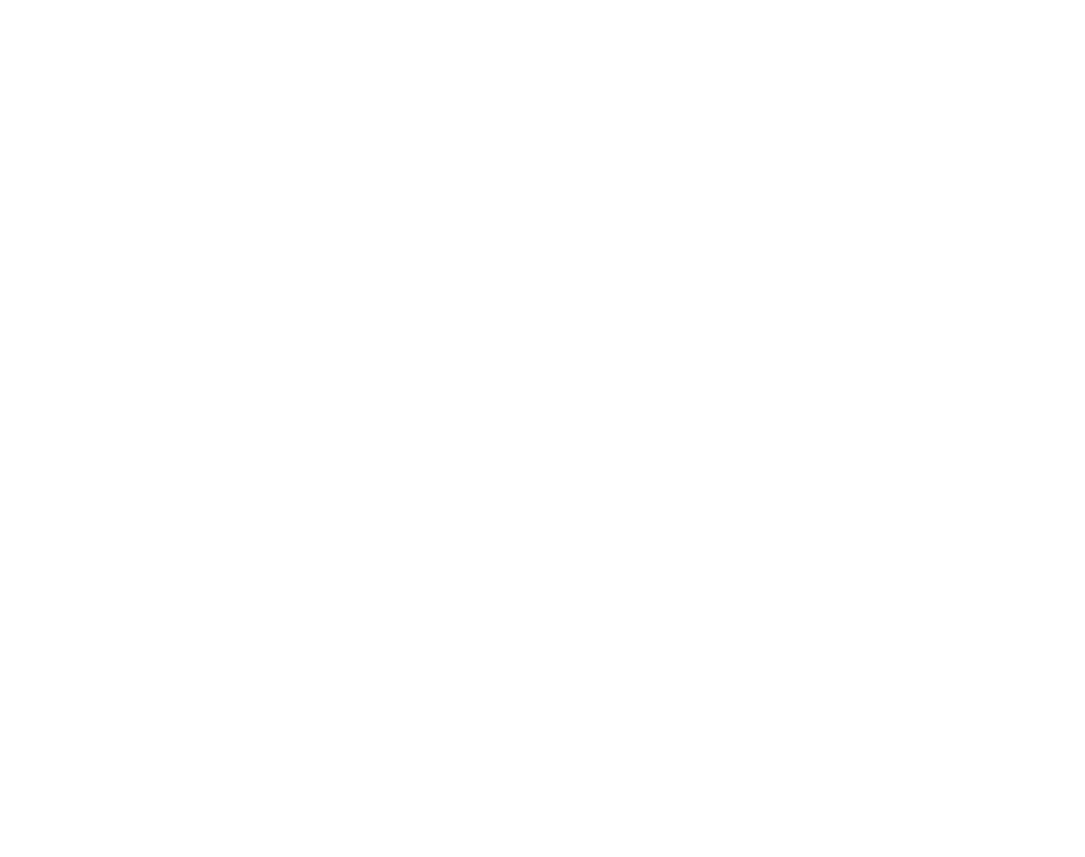
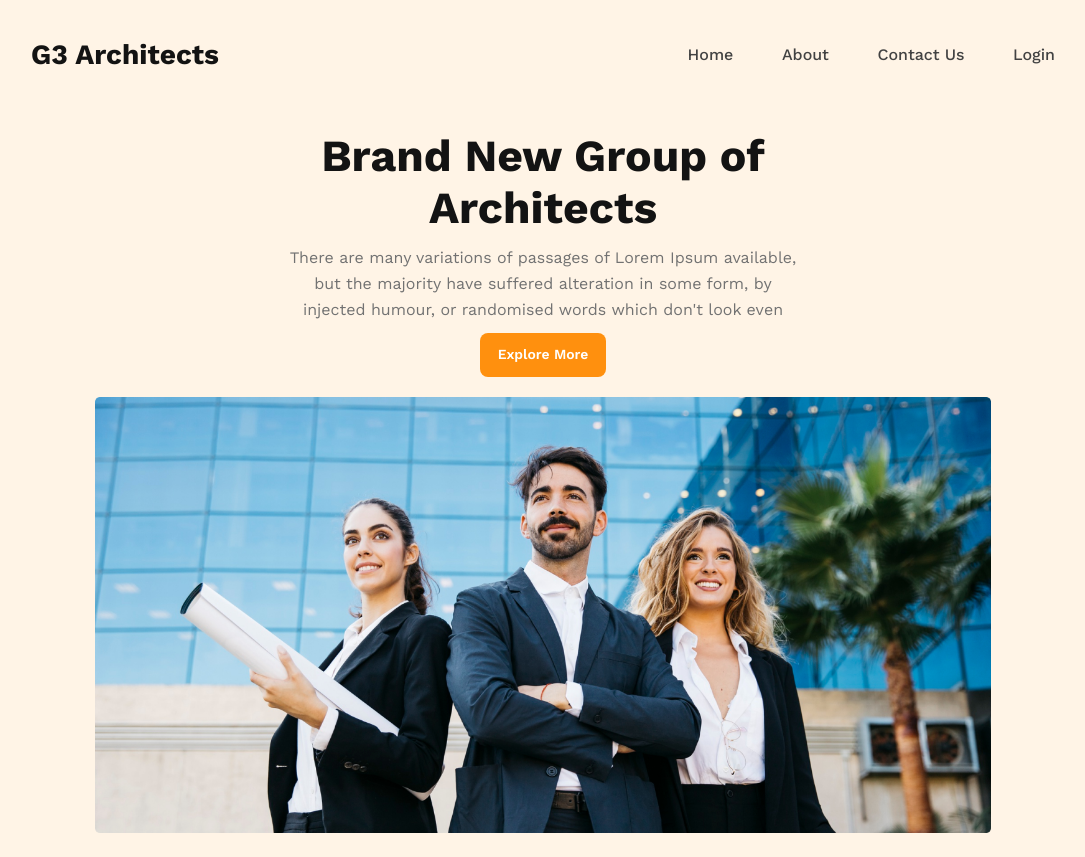
Before and after one commit to c4chamok/G3-Architects-website, a plain HTML site: page index.html in a window 1280 px wide. Shown: the whole page, without its empty margins (97-1182 px from the left). Before the commit the page ends 800 px from the top, so only its background shows below. Drawn offline with nearby package versions, Linux system fonts and the light colour scheme.

Commit message:
page header added

```diff
--- a/index.html
+++ b/index.html
@@ -7,7 +7,24 @@
     <link rel="stylesheet" href="./styles/style.css">
 </head>
 <body>
-    <header class="header"></header>
+    <header class="header">
+        <nav class="navbar">
+            <h4>G3 Architects</h4>
+            <ul class="nav-links">
+                <li class="nav-item"><a href="" class="link">Home</a></li>
+                <li class="nav-item"><a href="" class="link">About</a></li>
+                <li class="nav-item"><a href="" class="link">Contact Us</a></li>
+                <li class="nav-item"><a href="" class="link">Login</a></li>
+            </ul>
+        </nav>
+        <div class="banner">
+            <h1>Brand New Group of Architects</h1>
+            <p>There are many variations of passages of Lorem Ipsum available, but the majority have suffered alteration in some form, by injected humour, or randomised words which don't look even</p>
+            <a href=""><button class="btn-primary">Explore More</button></a>
+        </div>
+        <div class="banner-img"><img src="./images/banner.png" alt=""></div>
+
+    </header>
     <main class="main"></main>
     <footer class="footer"></footer>
 </body>
--- a/styles/style.css
+++ b/styles/style.css
@@ -0,0 +1,116 @@
+@import url('https://fonts.googleapis.com/css2?family=Work+Sans:ital,wght@0,100..900;1,100..900&display=swap');
+
+/* font Config */
+h4{
+    color: rgb(19, 19, 19);
+    font-family: Work Sans;
+    font-size: 1.75rem;
+    font-weight: 700;
+    line-height: 30px;
+    letter-spacing: 0%;
+}
+
+p{
+    color: rgb(114, 114, 114);
+    font-family: Work Sans;
+    font-size: 1rem;
+    font-weight: 400;
+    line-height: 26px;
+    letter-spacing: 0%;
+}
+
+a{
+    text-decoration: none;
+    color: rgb(66, 66, 66);
+    font-family: Work Sans;
+    font-size: .94;
+    font-weight: 500;
+    line-height: 16px;
+    letter-spacing: 0%;
+}
+
+h1{
+    color: rgb(19, 19, 19);
+    font-family: Work Sans;
+    font-size: 2.78rem;
+    font-weight: 700;
+    line-height: 52.3px;
+    letter-spacing: 0%;
+}
+
+.btn-primary{
+    color: rgb(255, 255, 255);
+    font-family: Work Sans;
+    font-size: 0.87rem;
+    font-weight: 600;
+    line-height: 23px;
+    letter-spacing: 0%;
+}
+/* General settings */
+*{
+    margin: 0;
+}
+
+.header{
+    background: rgba(255, 144, 14, 0.1);
+}
+
+/* Nav Styles */
+.navbar{
+    max-width: 80%;
+    margin: 0 auto;
+    padding-top: 40px;
+    display: flex;
+    justify-content: space-between;
+}
+
+.nav-links{
+    display: flex;
+    align-items: center;
+    padding-inline-start: 0;
+    gap: 3.8vw;
+}
+
+.nav-links li{
+    list-style: none;
+}
+/* Banner styles */
+.banner{
+    max-width: 40%;
+    padding: 20px;
+    margin: 0px auto;
+    text-align: center;
+    margin-top: 40px;
+}
+
+.banner p{
+    margin-top: 10px;
+}
+
+.btn-primary{
+    border-radius: 8px;
+    background: rgb(255, 144, 14);
+    height: 44.6px;
+    width: 125.6px;
+    border: none;
+    margin-top: 10px;
+}
+
+.banner-img{
+    margin: 0 auto;
+    max-width: 70%;
+    padding-bottom: 20.6px;
+}
+.banner-img img{
+    width: 100%;
+}
+
+@media screen and (max-width:576px) {
+    .navbar, .nav-links{
+        flex-direction: column;
+        align-items: center;
+        padding-left: 0;
+        gap: 20px;
+    }
+
+}
```
